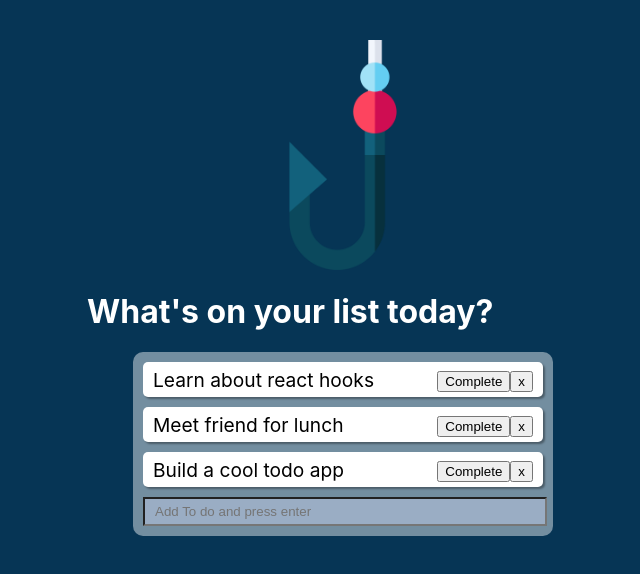
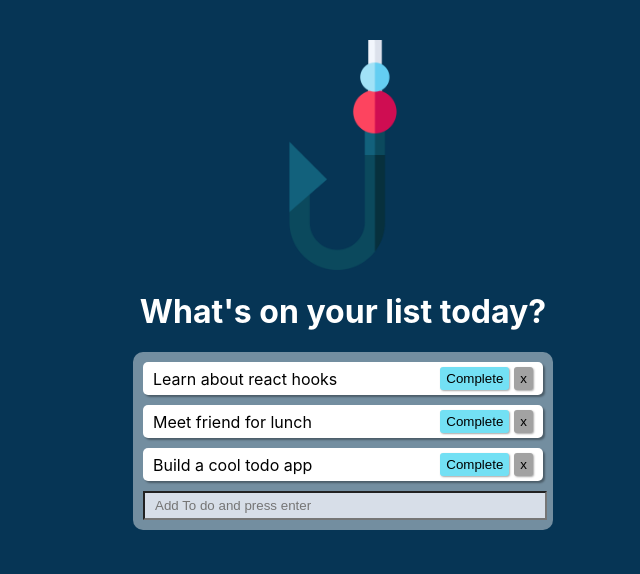
Before and after one commit to iannakim/todo-hooks, a React (Create React App) app: page / in a window 1280 px wide. Shown: the top 574 px of the page, without its empty margins (297-937 px from the left). Built offline with nearby package versions, Linux system fonts and the light colour scheme.

Commit message:
styled with css

```diff
--- a/src/App.css
+++ b/src/App.css
@@ -1,6 +1,7 @@
 .app {
   height: 100vh;
   padding: 40px;
+  text-align: center;
 }
 
 
@@ -20,7 +21,7 @@
   border-radius: 5px;
   box-shadow: 2px 2px 2px rgba(0, 0, 0, 0.35);
   display: flex;
-  font-size: 1.2em;
+  font-size: 1.0em;
   justify-content: space-between;
   margin-bottom: 10px;
   padding: 5px 10px;
@@ -29,8 +30,7 @@
 input {
   width: 95%;
   padding: 5px 10px;
-  background: rgba(200, 209, 238, 0.454);
-  color: #ffff;
+  background: rgba(241, 243, 250, 0.801);
 }
 
 .hook {
@@ -46,3 +46,19 @@ h1 {
   margin-left: auto;
   margin-right: auto;
 }
+
+button {
+  margin-left: 5px;
+  border-radius: 3px;
+  border: none;
+  height: 23px;
+  box-shadow: 1px 1px 2px rgba(0, 0, 0, 0.35);
+}
+
+.complete {
+  background: #73e0f4;
+}
+
+.remove {
+  background: rgb(162, 162, 162);
+}
--- a/src/App.js
+++ b/src/App.js
@@ -7,8 +7,8 @@ function Todo({ todo, index, completeTodo, removeTodo }) {
     <div style={{textDecoration: todo.isCompleted ? 'line-through' : ''}} className="todo">
       { todo.text }
       <div>
-        <button onClick={() => completeTodo(index)}>Complete</button>
-        <button onClick={() => removeTodo(index)}>x</button>
+        <button className="complete" onClick={() => completeTodo(index)}>Complete</button>
+        <button className="remove" onClick={() => removeTodo(index)}>x</button>
       </div>
     </div>
   )
```
